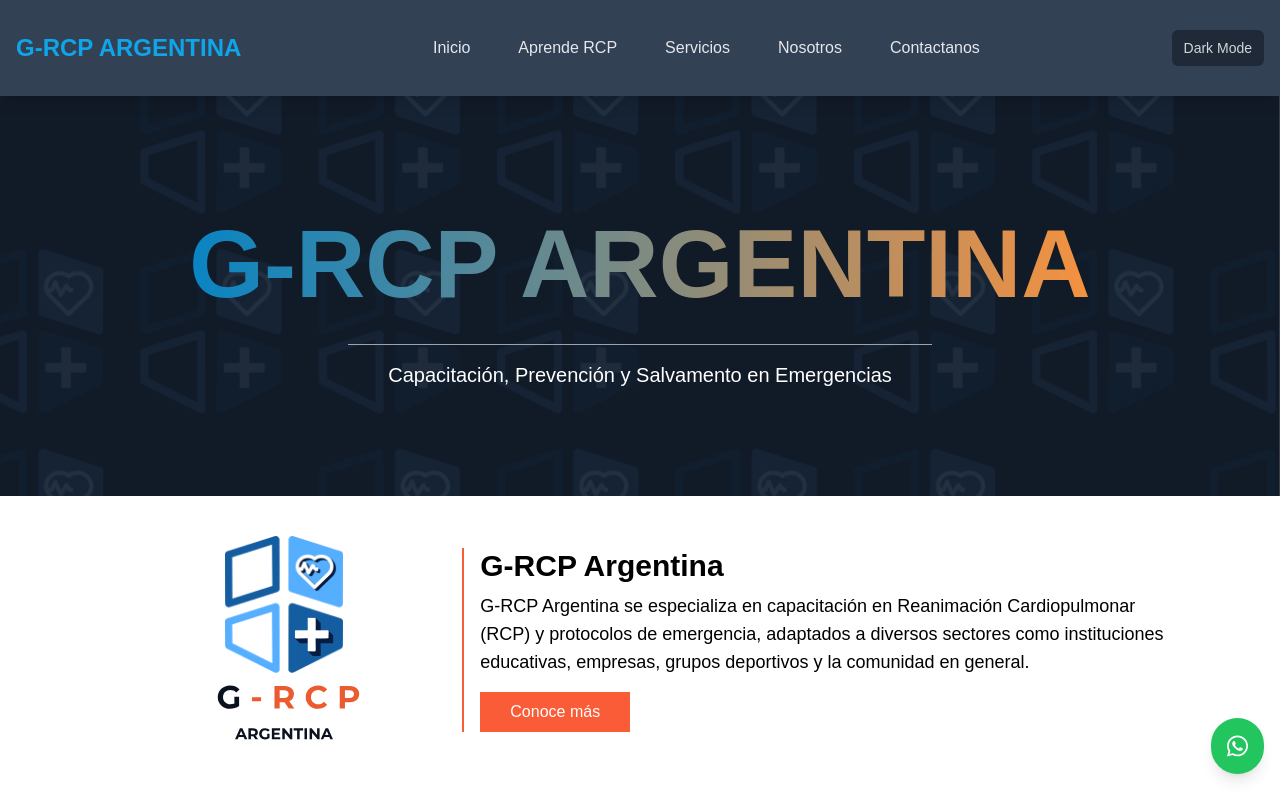
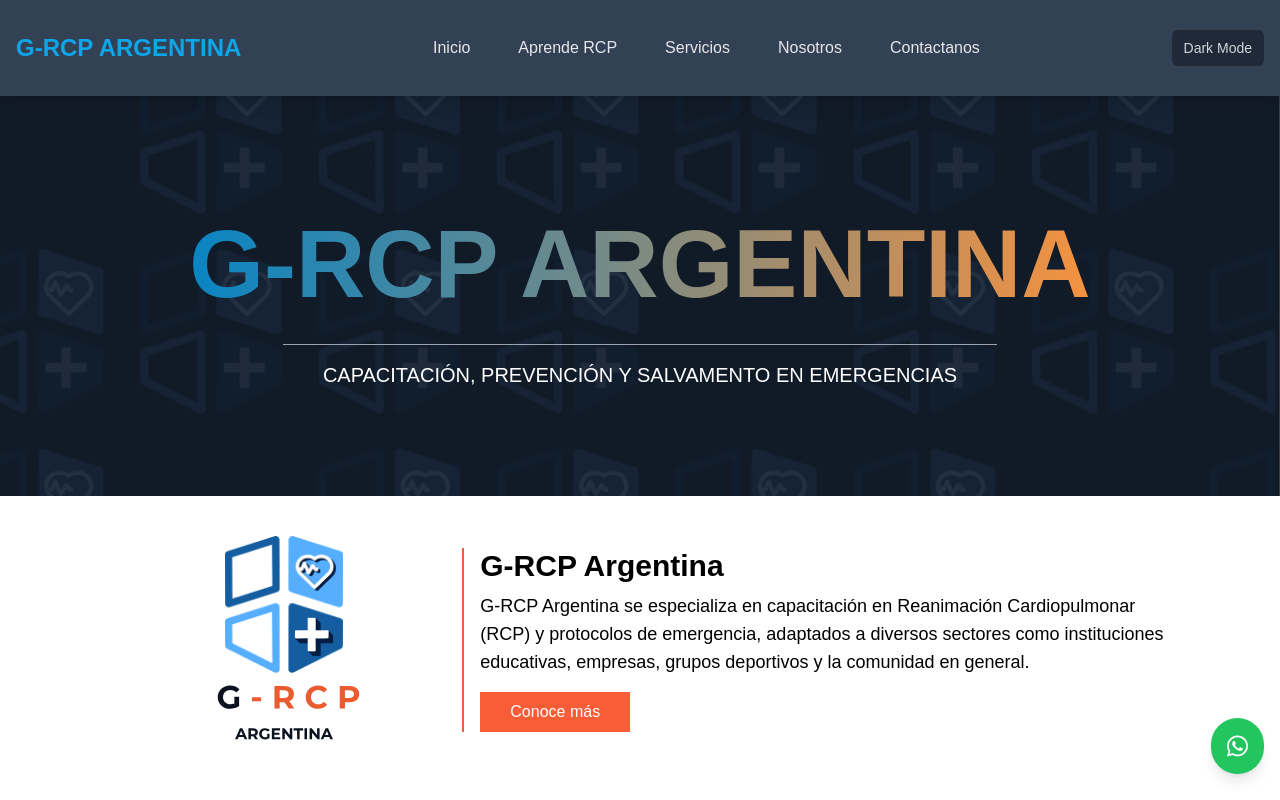
Before and after one commit to julianperuzzi/G-RCP-ARGENTINA, a React (Vite) app: page /#/ in a window 1280 px wide. Shown: the top 800 px of the page. Built offline with nearby package versions, Linux system fonts and the light colour scheme.

Commit message:
Update Baner.jsx

```diff
--- a/src/components/Baner.jsx
+++ b/src/components/Baner.jsx
@@ -28,7 +28,7 @@ export const Baner = () => {
           <h1 className={`lg:text-8xl text-5xl font-bold p-6 bg-clip-text text-transparent ${darkMode ? 'bg-gradient-to-r from-sky-600 to-orange-400' : 'bg-gradient-to-r from-yellow-300 to-yellow-600'} hover:scale-105 transition duration-700`}>
             G-RCP ARGENTINA
           </h1>
-          <p className="my-2 text-xl px-10 text-white border-t border-gray-400 pt-4">
+          <p className="my-2 text-xl px-10 text-white border-t border-gray-400 pt-4 uppercase">
             Capacitación, Prevención y Salvamento en Emergencias
           </p>
         </div>
```
